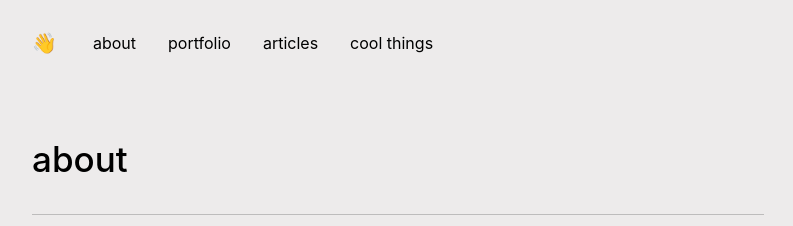
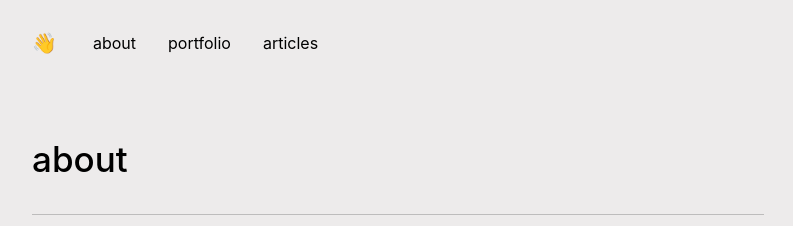
Before and after one commit to thomasmcquaidee/thomasmcquaidee.github.io, a Jekyll site: the page built from pages/about.md, in a window 1280 px wide. Shown: the top 226 px of the page, without its empty margins (242-1035 px from the left). Built offline with Jekyll 4.4.1, drawn with Linux system fonts in a browser that asks for light colours.

Commit message:
Update header.html

```diff
--- a/_includes/header.html
+++ b/_includes/header.html
@@ -11,7 +11,6 @@
                     <a class="nav-link" href="/">about</a>
                     <a class="nav-link" href="/portfolio/">portfolio</a>
                     <a class="nav-link" href="/articles/">articles</a>
-                    <a class="nav-link" href="/cool/">cool things</a>
                 </div>
             </div>
         </nav>
```
